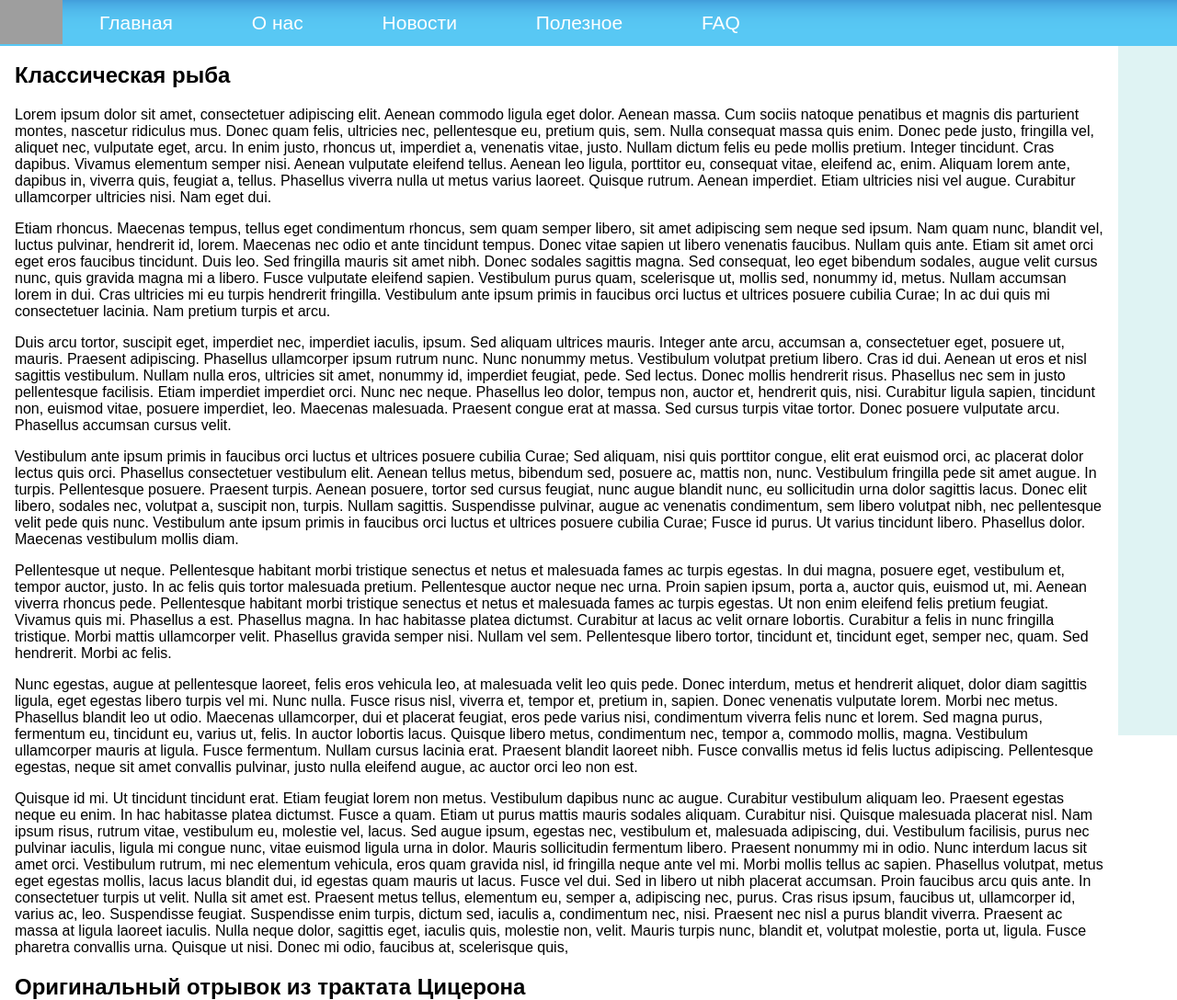
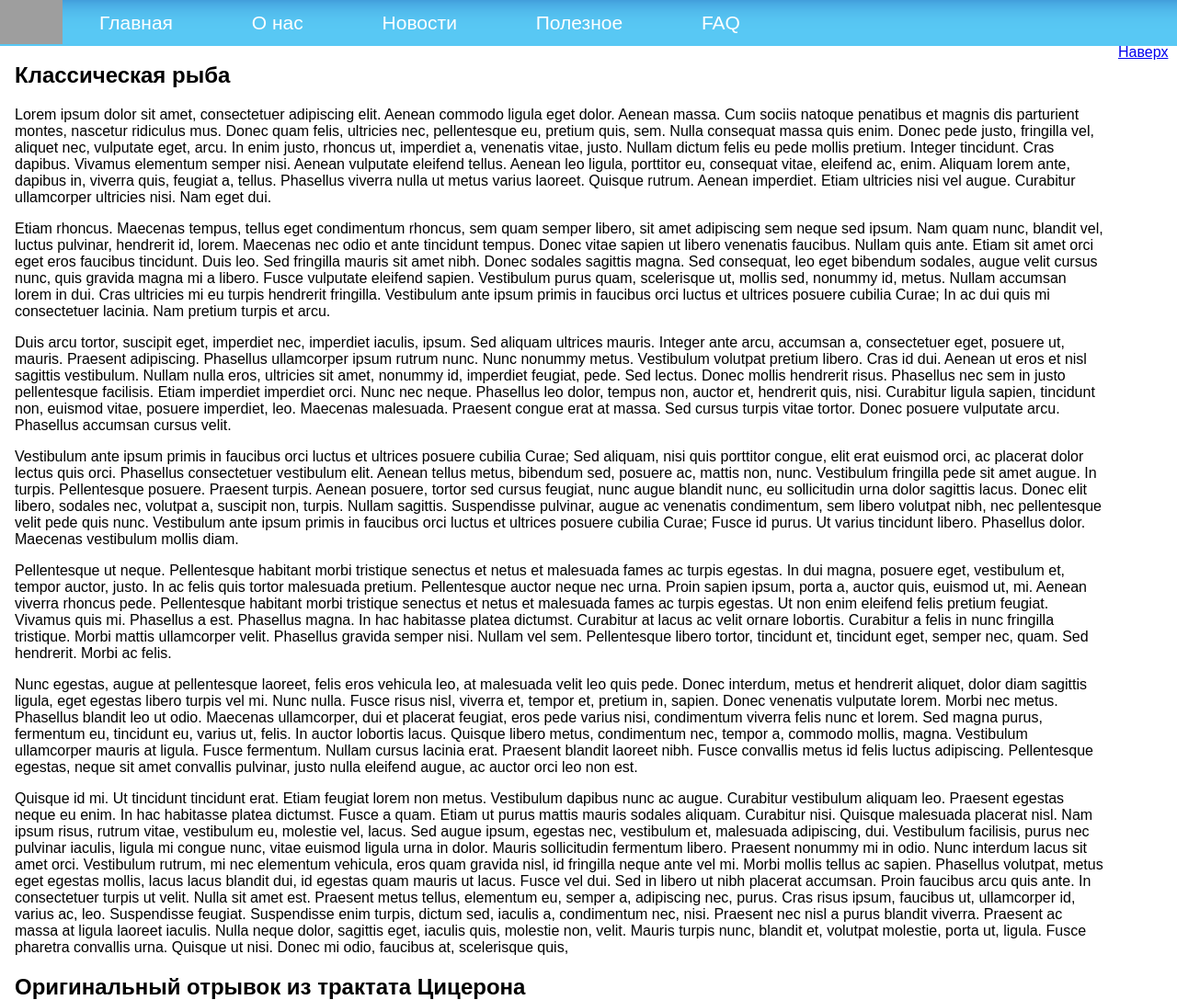
Before and after one commit to it-cat-vk/it-cat-vk.github.io, a PHP site: page / in a window 1280 px wide. Shown: the top 1088 px of the page at 92% size. Run offline with PHP 8.4, Linux system fonts and the light colour scheme; grey boxes are pictures that could not be loaded.

Commit message:
Сдвиг боковой панели прокрутки вверх

```diff
--- a/styles/main.css
+++ b/styles/main.css
@@ -6,11 +6,16 @@ main
 }
 aside
 {
+	/* Placing */
 	position: fixed;
 	right: 0px;
-	background: #dff3f3;
 	width: 64px;
 	height: 100%;
+	margin: 48px 0px 0px 0px;
+	z-index: 4;
+
+	/* Decoration */
+	background: #dff3f3 rgba(0.87, 0.95, 0.95, 0.4);
 }
 footer
 {
```
